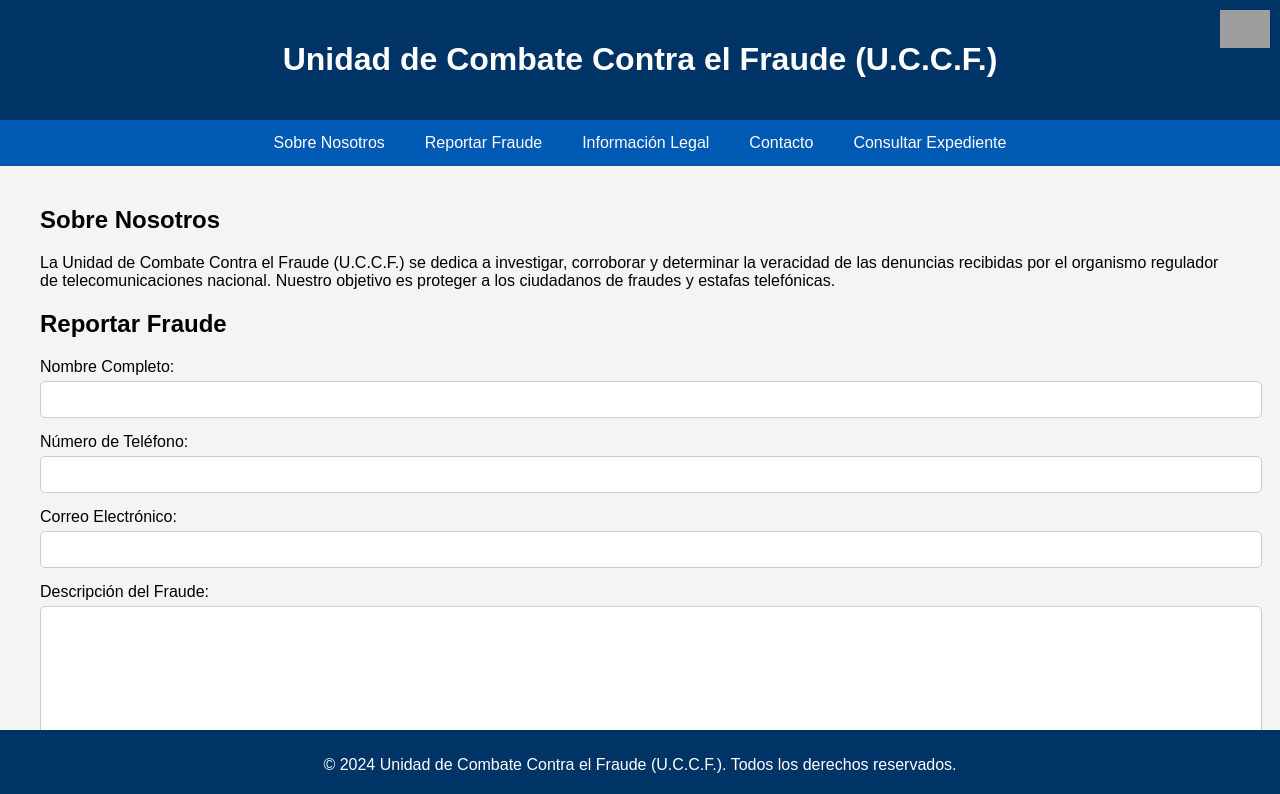
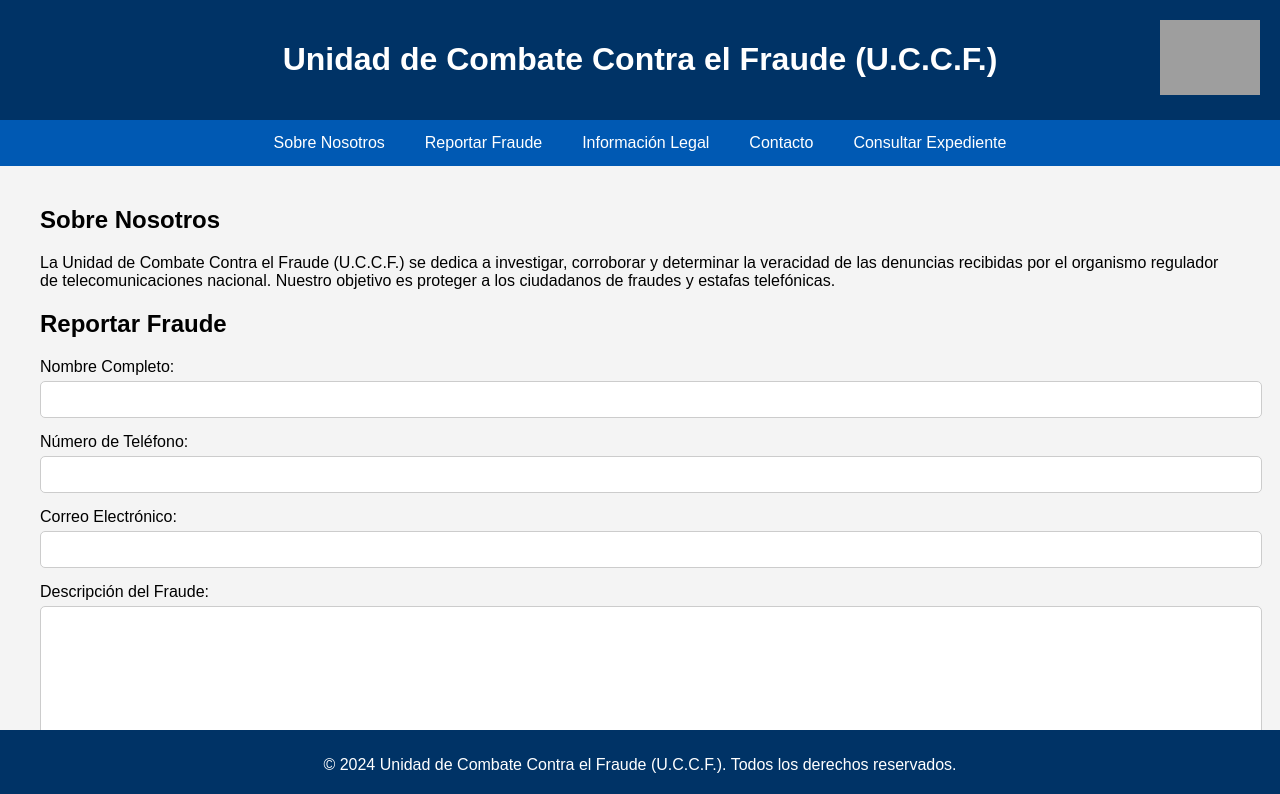
Before and after one commit to uccf-info/uccf-website, a plain HTML site: page index.html in a window 1280 px wide. Shown: the top 794 px of the page. Drawn offline with Linux system fonts and the light colour scheme; grey boxes are pictures that could not be loaded.

Commit message:
Actualizar logo y ajustar pie de página

```diff
--- a/index.html
+++ b/index.html
@@ -23,9 +23,9 @@
         }
         header img {
             position: absolute;
-            top: 10px;
-            right: 10px;
-            width: 50px;
+            top: 20px;
+            right: 20px;
+            width: 100px;
         }
         nav {
             display: flex;
```
